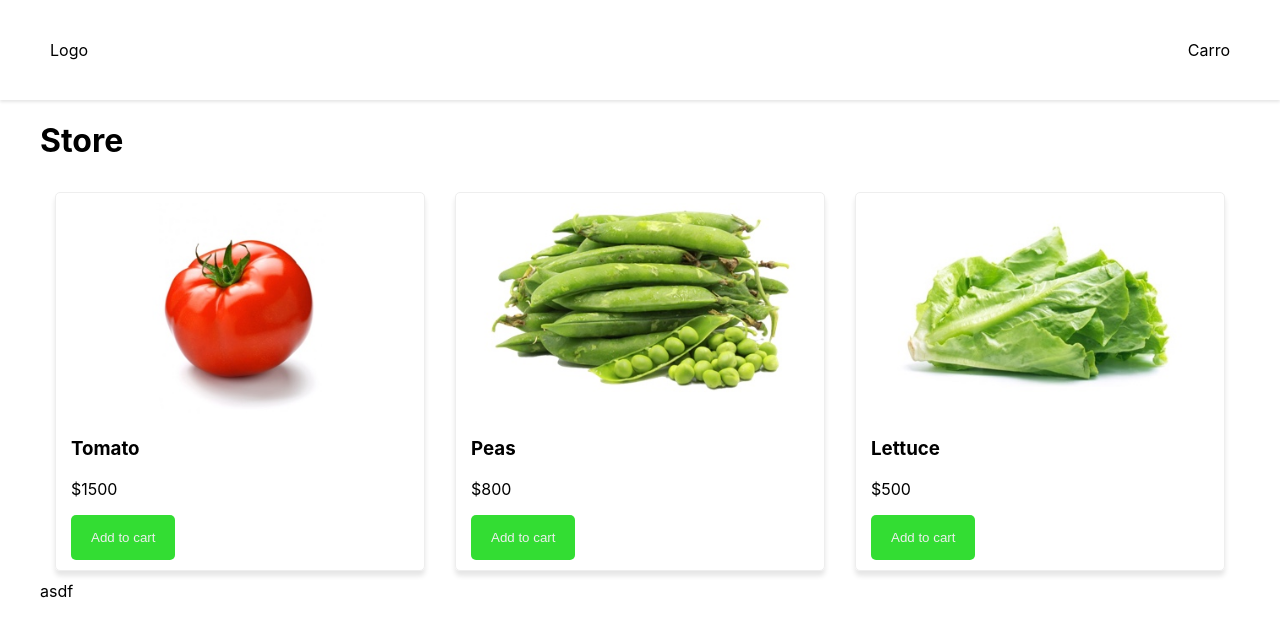
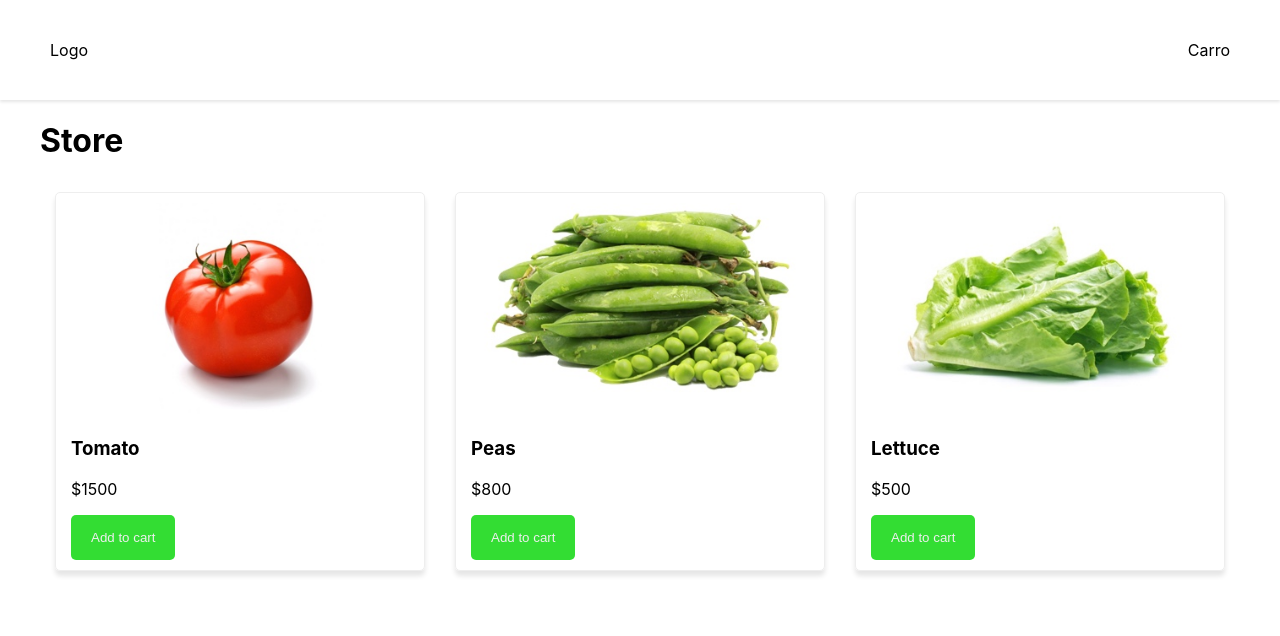
Before and after one commit to Hernandiaz035/shopping-cart, a React (Create React App) app: page / in a window 1280 px wide. Shown: the top 636 px of the page. Built offline with nearby package versions, Linux system fonts and the light colour scheme.

Commit message:
Remove Unnecessary text.

```diff
--- a/src/components/Layout.js
+++ b/src/components/Layout.js
@@ -19,7 +19,6 @@ class Layout extends Component{
             <div style={styles.layout}>
                 <div style={styles.container}>
                     {this.props.children}
-                    asdf
                 </div>
             </div>
         );
```
